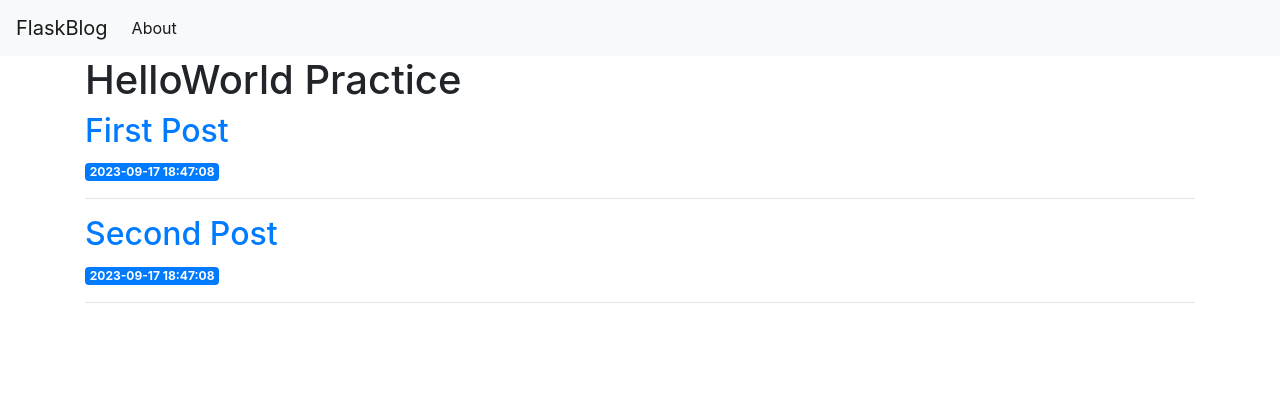
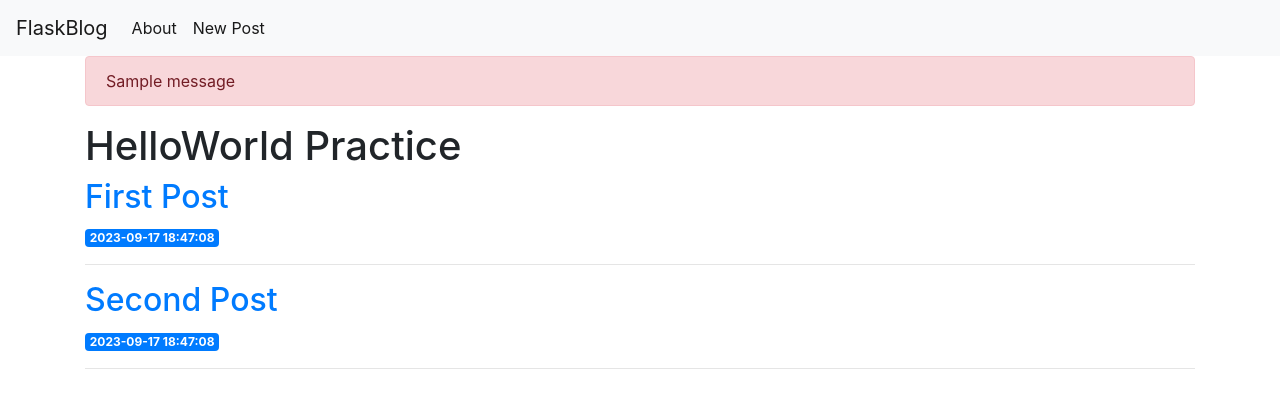
Before and after one commit to memuunkie/python_practice, a Flask app: page / in a window 1280 px wide. Shown: the top 408 px of the page. Run offline with Flask 2, Linux system fonts and the light colour scheme; data comes from the database, SQL or seed files in the repository; one stand-in notice (Sample message) is shown; some libraries are stand-ins or nearby versions.

Commit message:
add create fucntionality

```diff
--- a/app.py
+++ b/app.py
@@ -73,6 +73,19 @@ def post(post_id):
     post = get_post(post_id)
     return render_template('post.html', post=post)
 
-@app.route('/create')
+@app.route('/create', methods=(GET_METHOD, POST_METHOD))
 def create():
+    if request.method == POST_METHOD:
+        title = request.form['title']
+        content = request.form['content']
+        if not title:
+            flash('Title is required!')
+        else:
+            conn = get_db_connection()
+            conn.execute('INSERT INTO posts (title, content) VALUES (?, ?)',
+                         (title, content))
+            conn.commit()
+            conn.close()
+            return redirect(url_for('index'))
+
     return render_template('create.html')
--- a/templates/base.html
+++ b/templates/base.html
@@ -21,10 +21,17 @@
             <li class="nav-item active">
                 <a class="nav-link" href="#">About</a>
             </li>
+            <ul class="navbar-nav">
+              <li class="nav-item active">
+                  <a class="nav-link" href="{{ url_for('create') }}">New Post</a>
+              </li>
             </ul>
         </div>
     </nav>
     <div class="container">
+        {% for message in get_flashed_messages() %}
+          <div class="alert alert-danger">{{ message }}</div>
+        {% endfor %}
         {% block content %} {% endblock %}
     </div>
 
```
